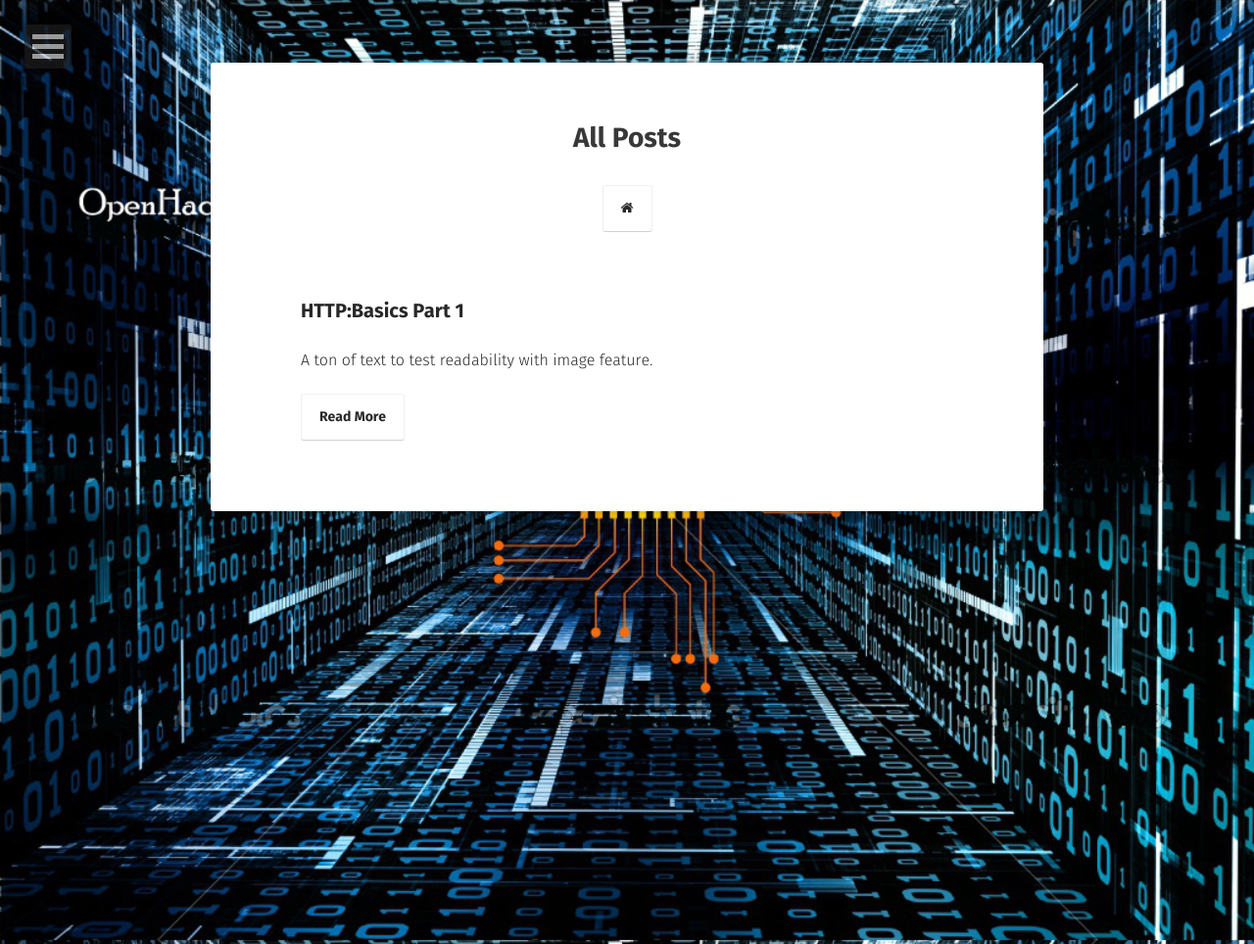
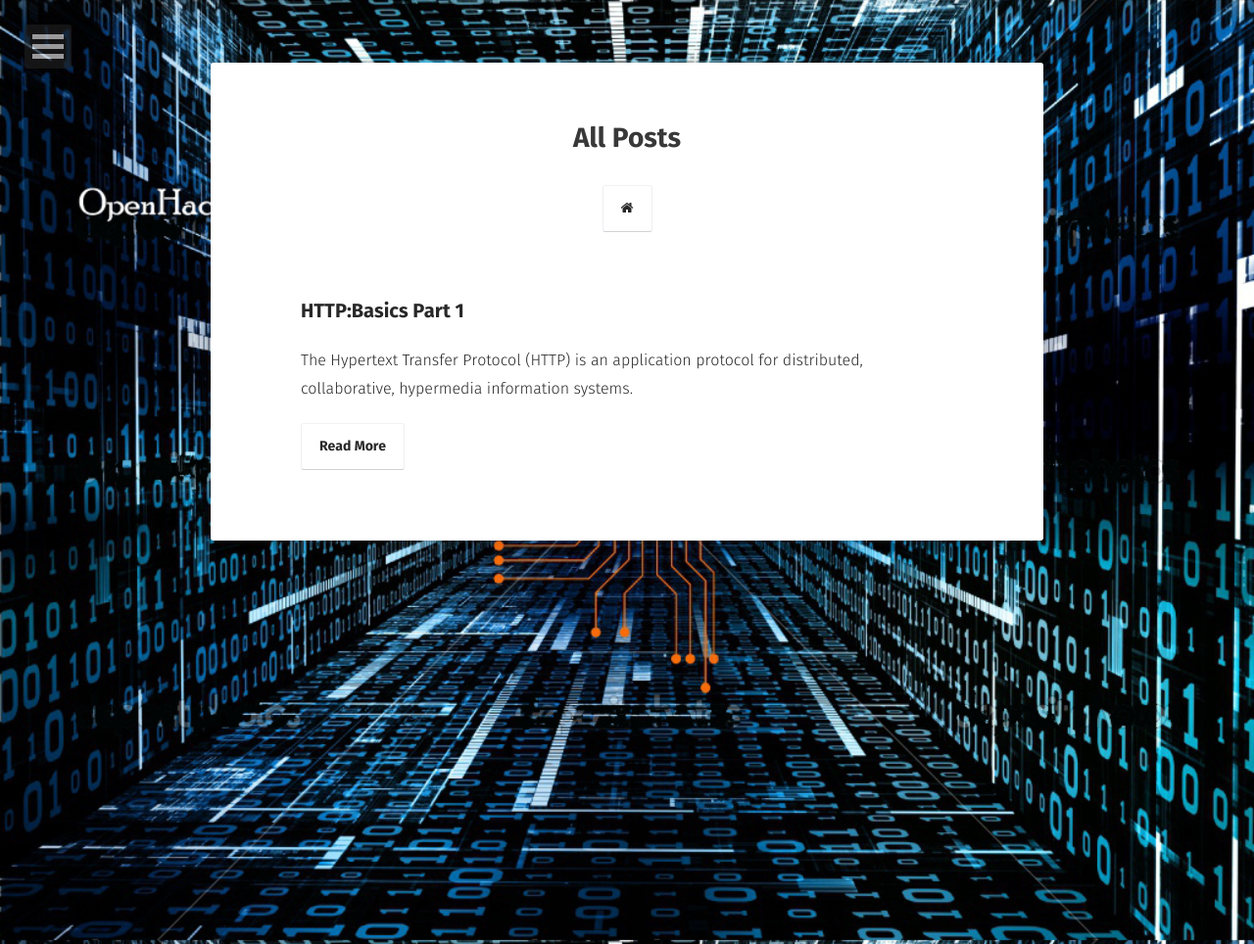
Before and after one commit to raju0x/raju0x.github.io, a Jekyll site: the page built from posts/index.md, in a window 1280 px wide. Shown: the whole page at 98% size. Built offline with Jekyll 4.4.1, drawn with Linux system fonts in a browser that asks for light colours; some web fonts are replaced.

Commit message:
Update 2016-07-06-http-basics-part1.md

```diff
--- a/_posts/2016-07-06-http-basics-part1.md
+++ b/_posts/2016-07-06-http-basics-part1.md
@@ -2,7 +2,7 @@
 layout: post
 title: 'HTTP:Basics Part 1'
 date: 2016-07-06
-excerpt: A ton of text to test readability with image feature.
+excerpt: The Hypertext Transfer Protocol (HTTP) is an application protocol for distributed, collaborative, hypermedia information systems.
 feature: 'http://www.vpnanswers.com/wp-content/uploads/2015/05/http.jpg'
 comments: true
 published: true
@@ -111,7 +111,9 @@ In HTTP 1.0 you had to open a new connection for each request/response pair.And
 Here iam doing with netcat tool.Netcat is a simple Unix utility which reads and writes data across network connections, using TCP or UDP protocol.It is designed to be a reliable "back-end" tool that can be used directly or easily driven by other programs and scripts.
 
 nc www.google.com 80
+
 GET /HTTP/1.0
+
 Host: www.google.com
 
 ![p2.png]({{site.baseurl}}/assets/img/p2.png)
@@ -122,7 +124,9 @@ you can abserve in above when we request with HTTP/1.0 the connection got discon
 HTTP 1.1 allows you to have persistent connections which means that you can have more than one request/response on the same HTTP connection.
 
 nc www.google.com 80
+
 GET /HTTP/1.1
+
 Host: www.google.com
 
 ![p3.png]({{site.baseurl}}/assets/img/p3.png)
@@ -133,6 +137,6 @@ From the above when we request with HTTP/1.1 the connection still exist in the s
 This specification describes an optimized expression of the semantics of the Hypertext Transfer Protocol (HTTP),referred to as HTTP version 2 (HTTP/2).HTTP/2 enables a more efficient use of network resources and a reduced perception of latency by introducing header field compression and allowing multiple concurrent exchanges on the same connection.It also introduces unsolicited push of representations from servers to clients.
 
 ### HTTPS:
-Short for Hypertext Transfer Protocol Secure,HTTPS is a protocol which uses HTTP on a connection encrypted by transport-layer security.HTTPS is used to protect transmitted data from eavesdropping. It is the default protocol for conducting financial transactions on the web,and can protect a website's users from censorship by a government or an ISP.
+Short for.Hypertext Transfer Protocol Secure,HTTPS is a protocol which uses HTTP on a connection encrypted by transport-layer security.HTTPS is used to protect transmitted data from eavesdropping. It is the default protocol for conducting financial transactions on the web,and can protect a website's users from censorship by a government or an ISP.
 -HTTPS uses port 443 to transfer its information.
 -HTTPS is first used in HTTP/1.1 and is defined in RFC 2616.
```
